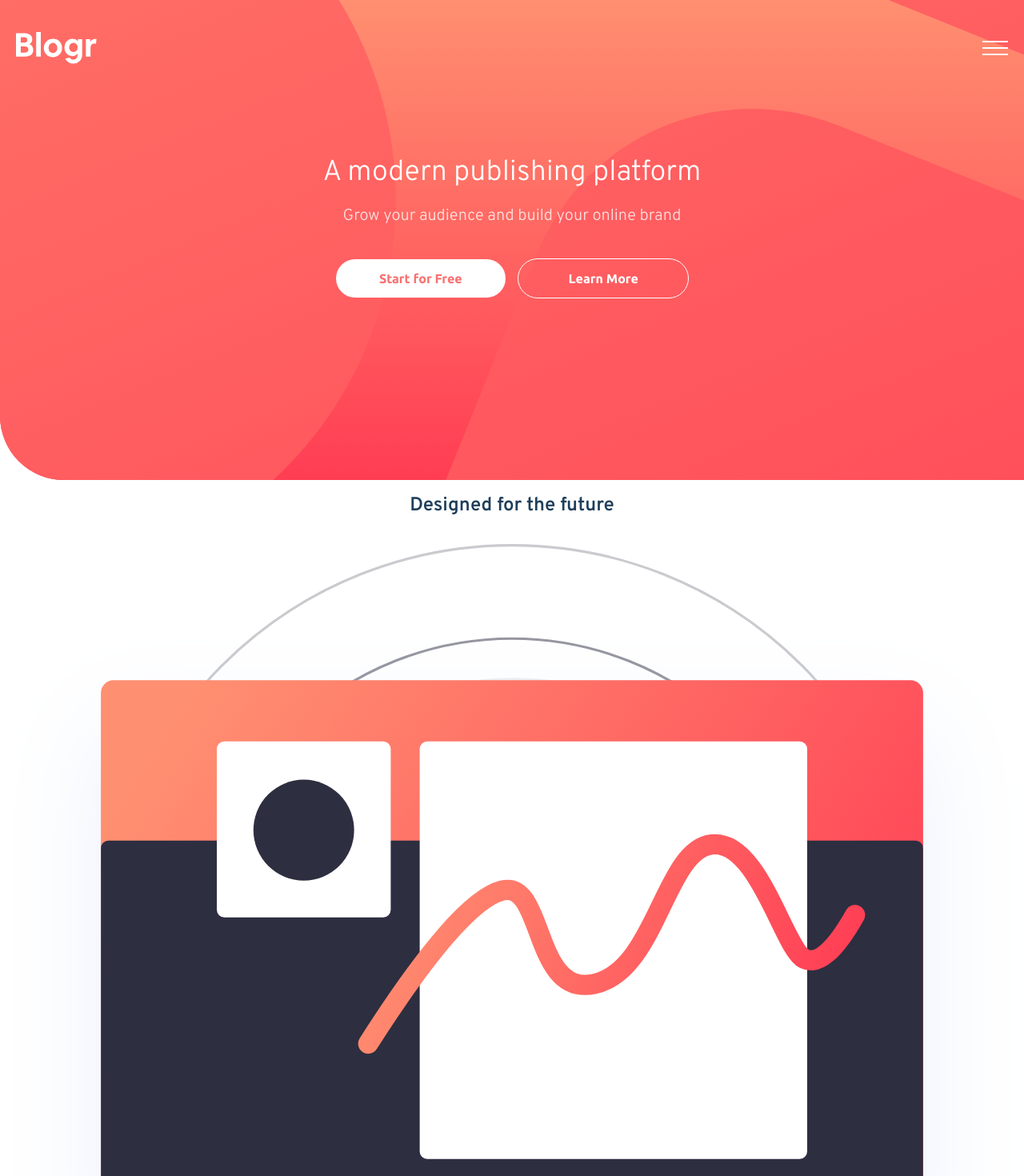
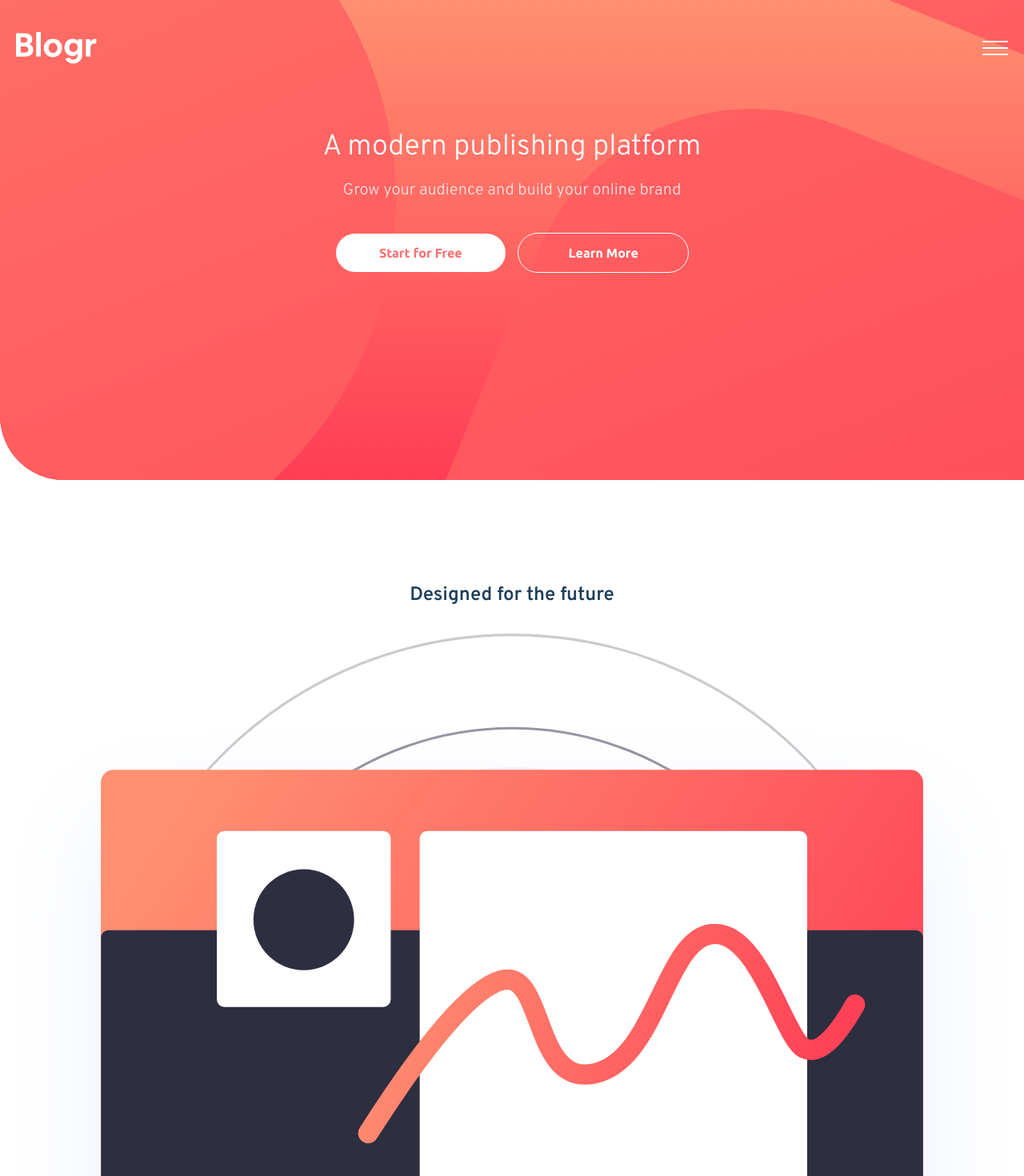
Before and after one commit to kujerocoding/blogr-landing-page, a React (Vite) app: page / in a window 1280 px wide. Shown: the top 1470 px of the page at 80% size. Built offline with nearby package versions, Linux system fonts and the light colour scheme.

Commit message:
Create Footer component, add elements and style it

```diff
--- a/src/App.jsx
+++ b/src/App.jsx
@@ -1,17 +1,19 @@
 import React from 'react'
 import Body from './components/Body'
+import Footer from './components/Footer'
 import Header from './components/Header'
 import Hero from './components/Hero'
 
 const App = () => {
   return (
-    <div className='app relative'>
-      <div className='absolute w-full h-[600px] rounded-bl-[80px] bg-gradient-to-t from-lightred to-verylightred overflow-hidden'>
-        <img className='absolute bottom-5 left-[100px] scale-[3] z-0' src="./src/assets/images/bg-pattern-intro-mobile.svg" alt="Round background pattern" />
+    <div className='app'>
+      <div className='relative w-full h-[600px] rounded-bl-[80px] bg-gradient-to-t from-lightred to-verylightred overflow-hidden'>
+        <img className='absolute bottom-5 left-[100px] scale-[3] z-10' src="./src/assets/images/bg-pattern-intro-mobile.svg" alt="Round background pattern" />
       </div>
       <Header />
       <Hero />
       <Body />
+      <Footer />
     </div>
   )
 }
--- a/src/components/Body.jsx
+++ b/src/components/Body.jsx
@@ -2,7 +2,7 @@ import React from 'react'
 
 const Body = () => {
   return (
-    <main className='absolute mt-24 text-center flex justify-center flex-col items-center'>
+    <main className=' mt-24 text-center flex justify-center flex-col items-center'>
 
       <h2 className='px-10'>Designed for the future</h2>
 
--- /dev/null
+++ b/src/components/Footer.jsx
@@ -0,0 +1,38 @@
+import React from 'react'
+
+const Footer = () => {
+  return (
+    <footer className='bg-blackblue flex justify-center items-center flex-col text-center rounded-tr-[80px]'>
+      <img className='my-10' src="./src/assets/images/logo.svg" alt="logo" />
+      <div className='mb-10'>
+        <h3>Product</h3>
+        <ul>
+            <li>Overview</li>
+            <li>Pricing</li>
+            <li>Marketplace</li>
+            <li>Features</li>
+            <li>Integrations</li>
+        </ul>
+      </div>
+      <div className='mb-10'>
+        <h3>Company</h3>
+        <ul>
+            <li>About</li>
+            <li>Team</li>
+            <li>Blog</li>
+            <li>Careers</li>
+        </ul>
+      </div>
+      <div className='mb-10'>
+        <h3>Connect</h3>
+        <ul>
+            <li>Contact</li>
+            <li>Newsletter</li>
+            <li>LinkedIn</li>
+        </ul>
+      </div>
+    </footer>
+  )
+}
+
+export default Footer
--- a/src/components/Header.jsx
+++ b/src/components/Header.jsx
@@ -11,7 +11,7 @@ const Header = () => {
   }
 
   return (
-    <header className='relative pt-10 w-full px-5 z-20'>
+    <header className='absolute top-0 pt-10 w-full px-5 z-20'>
       <div className='flex justify-between items-center'>
         <img src="/src/assets/images/logo.svg" alt="Blogr logo" />
         <img src={`/src/assets/images/${!isMenuOpen ? 'icon-hamburger' : 'icon-close'}.svg`}
--- a/src/components/Hero.jsx
+++ b/src/components/Hero.jsx
@@ -2,11 +2,11 @@ import React from 'react'
 
 const Hero = () => {
   return (
-    <div className='flex flex-col justify-center items-center text-center text-white my-24'>
+    <div className='absolute w-full top-0 flex flex-col justify-center items-center text-center text-white my-36 z-10'>
 
 
 
-       <div className='p-5 z-10'>
+       <div className='p-5'>
             <h1 className='text-4xl'>A modern <span className='whitespace-nowrap md:whitespace-normal'>publishing platform</span> </h1>
             <p className='mt-5 text-xl opacity-80'>Grow your audience and build your online brand</p>
             <div className='hero--btns mt-10 w-full px-4 flex justify-between gap-4'>
--- a/src/components/Navbar.jsx
+++ b/src/components/Navbar.jsx
@@ -29,7 +29,7 @@ const Navbar = (props) => {
 
 
   return (
-    props.isMenuOpen && <nav className='mt-10 bg-white text-center rounded-lg leading-12 font-semibold text-darkblue text-xl shadow-xl z-20'>
+    props.isMenuOpen && <nav className=' mt-10 bg-white text-center rounded-lg leading-12 font-semibold text-darkblue text-xl shadow-xl z-50'>
       <ul className='nav--lists py-5 border-b border-gray-200'>
         <li id="product" onClick={toggleSublist}>Product&ensp;
         <img className={`inline ${isShowProduct ? 'rotate-180' : ""}`} src="./src/assets/images/icon-arrow-dark.svg" alt="Icon arrow" />
--- a/src/index.css
+++ b/src/index.css
@@ -31,5 +31,13 @@
         @apply px-9 text-grayishblue;
     }
 
+    h3{
+        @apply text-white font-semibold mb-2;
+    }
+
+    footer li {
+        @apply text-grayblue text-sm leading-6;
+    }
+
 
 }
--- a/tailwind.config.cjs
+++ b/tailwind.config.cjs
@@ -11,7 +11,9 @@ module.exports = {
         lightred: 'hsl(353, 100%, 62%)',
         darkblue: 'hsl(208, 49%, 24%)',
         grayishblue: 'hsl(207, 13%, 34%)',
-        desaturatedblue: 'hsl(237, 23%, 32%)'
+        desaturatedblue: 'hsl(237, 23%, 32%)',
+        blackblue: 'hsl(240, 10%, 16%)',
+        grayblue: 'hsl(240, 2%, 79%)'
       },
       lineHeight:{
         '12': '3rem'
```
